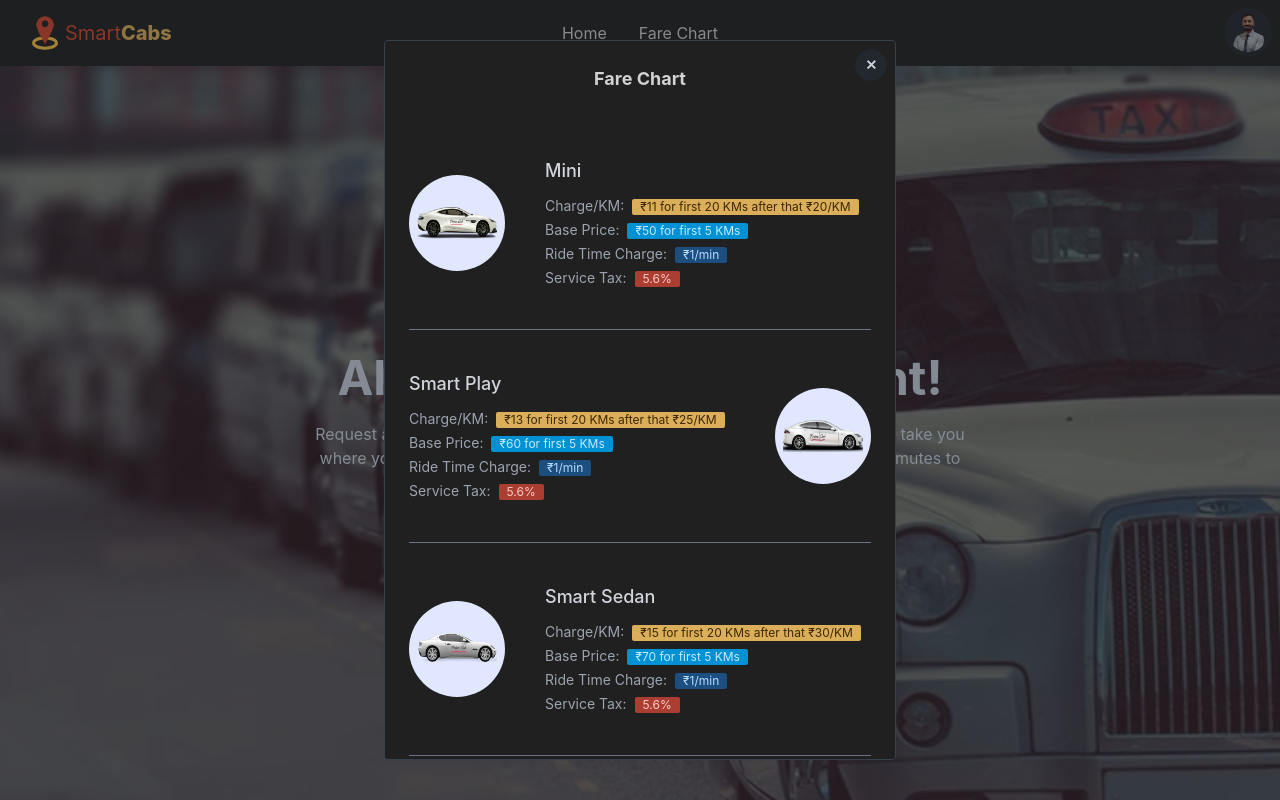
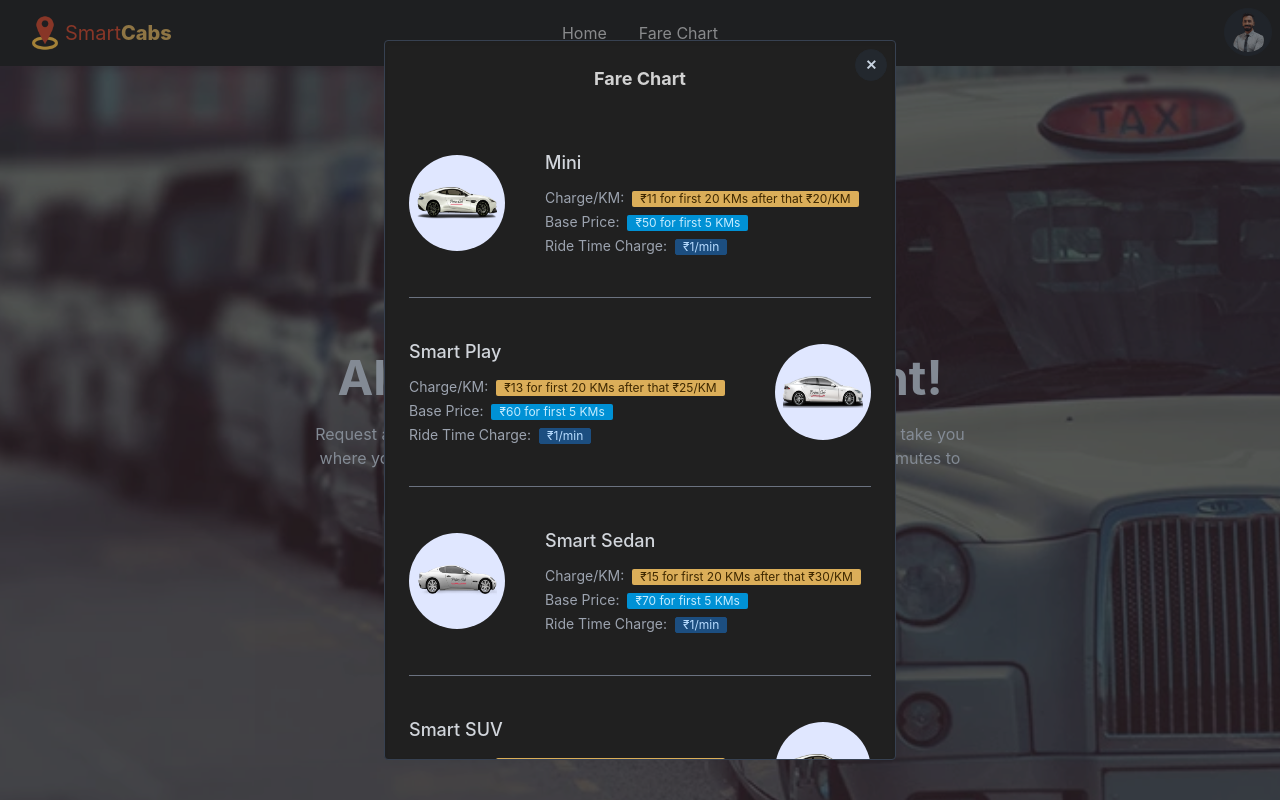
Before and after one commit to vikasrohra/smart-cabs, a React (Create React App) app: page / in a window 1280 px wide. Both pictures are taken after a click on the label "Fare Chart". Shown: the top 800 px of the page. Built offline with nearby package versions, Linux system fonts and the light colour scheme.

Commit message:
Added night fare charges

```diff
--- a/src/components/Home/fareChart.js
+++ b/src/components/Home/fareChart.js
@@ -6,7 +6,7 @@ const FareChart = () => {
                 <label className="modal-box relative border border-gray-700 shadow-inner" htmlFor=''>
                     <label htmlFor="fare-chart-modal" className="btn btn-sm btn-circle absolute right-2 top-2">✕</label>
                     <h3 className="text-lg font-bold">Fare Chart</h3>
-                    <div className="py-16 w-full">
+                    <div className="pt-14 pb-2 w-full">
                         <section className="text-gray-600 body-font">
                             <div className="container mx-auto">
                                 <div className="flex items-center mx-auto border-b pb-10 mb-10 border-gray-500 sm:flex-row flex-col">
@@ -31,10 +31,6 @@ const FareChart = () => {
                                             <span className='text-sm text-gray-400'>Ride Time Charge:</span>
                                             <span className="badge badge-sm badge-primary ml-2">₹1/min</span>
                                         </p>
-                                        <p>
-                                            <span className='text-sm text-gray-400'>Service Tax:</span>
-                                            <span className="badge badge-sm badge-error ml-2">5.6%</span>
-                                        </p>
                                     </div>
                                 </div>
                                 <div className="flex items-center mx-auto border-b pb-10 mb-10 border-gray-500 sm:flex-row flex-col">
@@ -51,10 +47,6 @@ const FareChart = () => {
                                         <p>
                                             <span className='text-sm text-gray-400'>Ride Time Charge:</span>
                                             <span className="badge badge-sm badge-primary ml-2">₹1/min</span>
-                                        </p>
-                                        <p>
-                                            <span className='text-sm text-gray-400'>Service Tax:</span>
-                                            <span className="badge badge-sm badge-error ml-2">5.6%</span>
                                         </p>
                                     </div>
                                     <div className="sm:w-24 sm:order-none order-first sm:h-24 h-20 w-20 sm:ml-10 inline-flex items-center justify-center rounded-full bg-indigo-100 text-indigo-500 flex-shrink-0">
@@ -87,10 +79,6 @@ const FareChart = () => {
                                             <span className='text-sm text-gray-400'>Ride Time Charge:</span>
                                             <span className="badge badge-sm badge-primary ml-2">₹1/min</span>
                                         </p>
-                                        <p>
-                                            <span className='text-sm text-gray-400'>Service Tax:</span>
-                                            <span className="badge badge-sm badge-error ml-2">5.6%</span>
-                                        </p>
                                     </div>
                                 </div>
                                 <div className="flex items-center mx-auto border-b pb-10 mb-10 border-gray-500 sm:flex-row flex-col">
@@ -107,10 +95,6 @@ const FareChart = () => {
                                         <p>
                                             <span className='text-sm text-gray-400'>Ride Time Charge:</span>
                                             <span className="badge badge-sm badge-primary ml-2">₹1/min</span>
-                                        </p>
-                                        <p>
-                                            <span className='text-sm text-gray-400'>Service Tax:</span>
-                                            <span className="badge badge-sm badge-error ml-2">5.6%</span>
                                         </p>
                                     </div>
                                     <div className="sm:w-24 sm:order-none order-first sm:h-24 h-20 w-20 sm:ml-10 inline-flex items-center justify-center rounded-full bg-indigo-100 text-indigo-500 flex-shrink-0">
@@ -143,11 +127,20 @@ const FareChart = () => {
                                             <span className='text-sm text-gray-400'>Ride Time Charge:</span>
                                             <span className="badge badge-sm badge-primary ml-2">₹1/min</span>
                                         </p>
-                                        <p>
-                                            <span className='text-sm text-gray-400'>Service Tax:</span>
-                                            <span className="badge badge-sm badge-error ml-2">5.6%</span>
-                                        </p>
                                     </div>
+                                </div>
+                            </div>
+                            <div className='flex items-start mx-auto flex-col mt-20'>
+                                <div className='mx-auto'>
+                                    <span className='text-lg font-semibold text-gray-400'>Applicable to all cabs</span>
+                                </div>
+                                <div className='mt-4'>
+                                    <span className='text-sm text-gray-400'>Night charges:</span>
+                                    <span className="badge badge-error badge-sm ml-2">1.5x (Between 10 PM to 5 AM)</span>
+                                </div>
+                                <div>
+                                    <span className='text-sm text-gray-400'>Service Tax:</span>
+                                    <span className="badge badge-error badge-sm ml-2">5.6%</span>
                                 </div>
                             </div>
                         </section>
--- a/src/components/cabBooking/cabBooking.js
+++ b/src/components/cabBooking/cabBooking.js
@@ -182,7 +182,9 @@ const CabBooking = () => {
     const baseKilometers = 20; // In Kiloneters, after 20 kilometers charge/kilometer will be increased
     const basePriceKilometers = 5; // In Kilometers, after 5 Kms base price will not be charged
     const rideTimeCharge = 1; // In rupees, for every minute you will be charged a rupee
+
     distance = distance && parseFloat(distance.replace(/,/g, '').split(' ')[0]);
+
     if (duration && duration.includes('h')) {
       // if duration is more then or equal to 1 hr
       duration =
@@ -190,6 +192,28 @@ const CabBooking = () => {
         parseInt(duration.split(' ')[2]);
     } else {
       duration = parseInt(duration.split(' ')[0]);
+    }
+
+    let nightCharges = 0; // Initially default night charges are 0
+    const currentDate = new Date();
+    const currentTime = [currentDate.getHours(), currentDate.getMinutes()];
+
+    // Night charges are applicable from 10 PM to 5 AM
+    if (currentTime[0] <= 5 || currentTime[0] === 22 || currentTime[0] === 23) {
+      if (currentTime[1] < 30) {
+        currentTime[1] = 0;
+      }
+      else {
+        if (currentTime[0] === 23) {
+          currentTime[0] = 0;
+          currentTime[1] = 0;
+        }
+        else {
+          currentTime[1] = 1;
+        }
+      }
+
+      nightCharges += currentTime[0] + currentTime[1];
     }
 
     switch (cabType) {
@@ -211,7 +235,8 @@ const CabBooking = () => {
           rideTimeCharge,
           basePriceMini0,
           basePriceKilometers,
-          serviceTax
+          serviceTax,
+          nightCharges
         );
 
         const totalFarePrimeExec0 = calculateDifferentCharges(
@@ -223,7 +248,8 @@ const CabBooking = () => {
           rideTimeCharge,
           basePricePrimeExec0,
           basePriceKilometers,
-          serviceTax
+          serviceTax,
+          nightCharges
         );
 
         return `₹${Math.floor(totalFareMini0).toLocaleString(
@@ -244,7 +270,8 @@ const CabBooking = () => {
           rideTimeCharge,
           basePriceMini,
           basePriceKilometers,
-          serviceTax
+          serviceTax,
+          nightCharges
         );
 
         return `₹${Math.floor(totalFareMini).toLocaleString('en-US')}`;
@@ -263,7 +290,8 @@ const CabBooking = () => {
           rideTimeCharge,
           basePricePP,
           basePriceKilometers,
-          serviceTax
+          serviceTax,
+          nightCharges
         );
 
         return `₹${Math.floor(totalFarePrimePlay).toLocaleString('en-US')}`;
@@ -282,7 +310,8 @@ const CabBooking = () => {
           rideTimeCharge,
           basePricePS,
           basePriceKilometers,
-          serviceTax
+          serviceTax,
+          nightCharges
         );
 
         return `₹${Math.floor(totalFarePrimeSedan).toLocaleString('en-US')}`;
@@ -301,7 +330,8 @@ const CabBooking = () => {
           rideTimeCharge,
           basePricePSuv,
           basePriceKilometers,
-          serviceTax
+          serviceTax,
+          nightCharges
         );
 
         return `₹${Math.floor(totalFarePrimeSuv).toLocaleString('en-US')}`;
@@ -320,14 +350,15 @@ const CabBooking = () => {
           rideTimeCharge,
           basePriceExec,
           basePriceKilometers,
-          serviceTax
+          serviceTax,
+          nightCharges
         );
 
         return `₹${Math.floor(totalFarePrimeExec).toLocaleString('en-US')}`;
 
       default:
         return `₹0`;
-      }
+    }
   };
 
   // Calculate cabs fare based on different parameters
@@ -340,7 +371,8 @@ const CabBooking = () => {
     rideTimeCharge,
     basePrice,
     basePriceKilometers,
-    serviceTax
+    serviceTax,
+    nightCharges
   ) => {
     // Charge on distance
     let chargeOnDistance = 0;
@@ -358,8 +390,15 @@ const CabBooking = () => {
     let basePriceCharge = basePrice * basePriceKilometers;
 
     let totalFare = chargeOnDistance + chargeOnTime + basePriceCharge;
+
+    // Serice charge
     totalFare +=
       (chargeOnDistance + chargeOnTime + basePriceCharge) * (serviceTax / 100);
+
+      // Night fare charge if applicable
+      if(nightCharges > 0){
+        totalFare *= nightCharges;
+      }
 
     return totalFare;
   };
```
